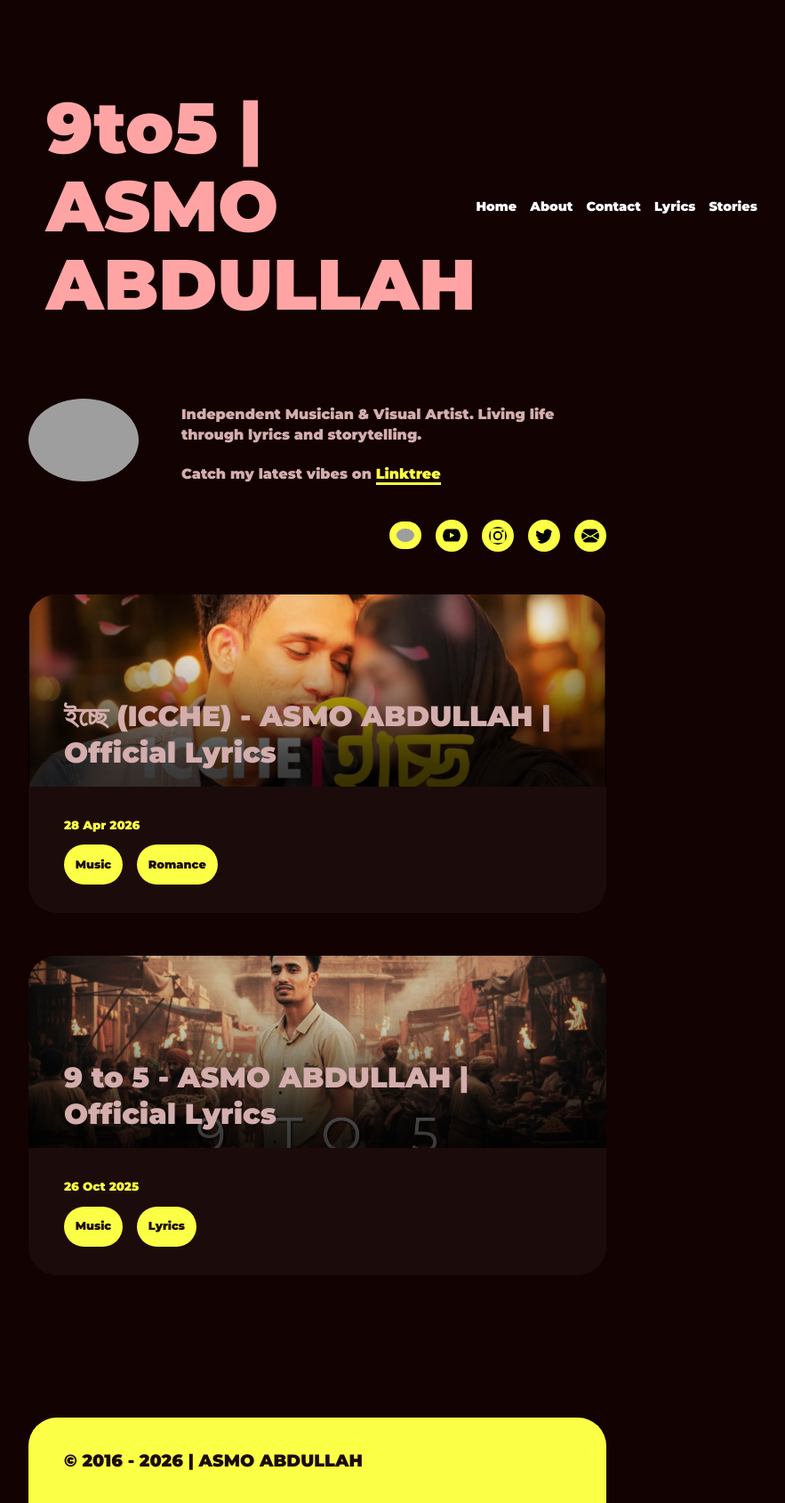
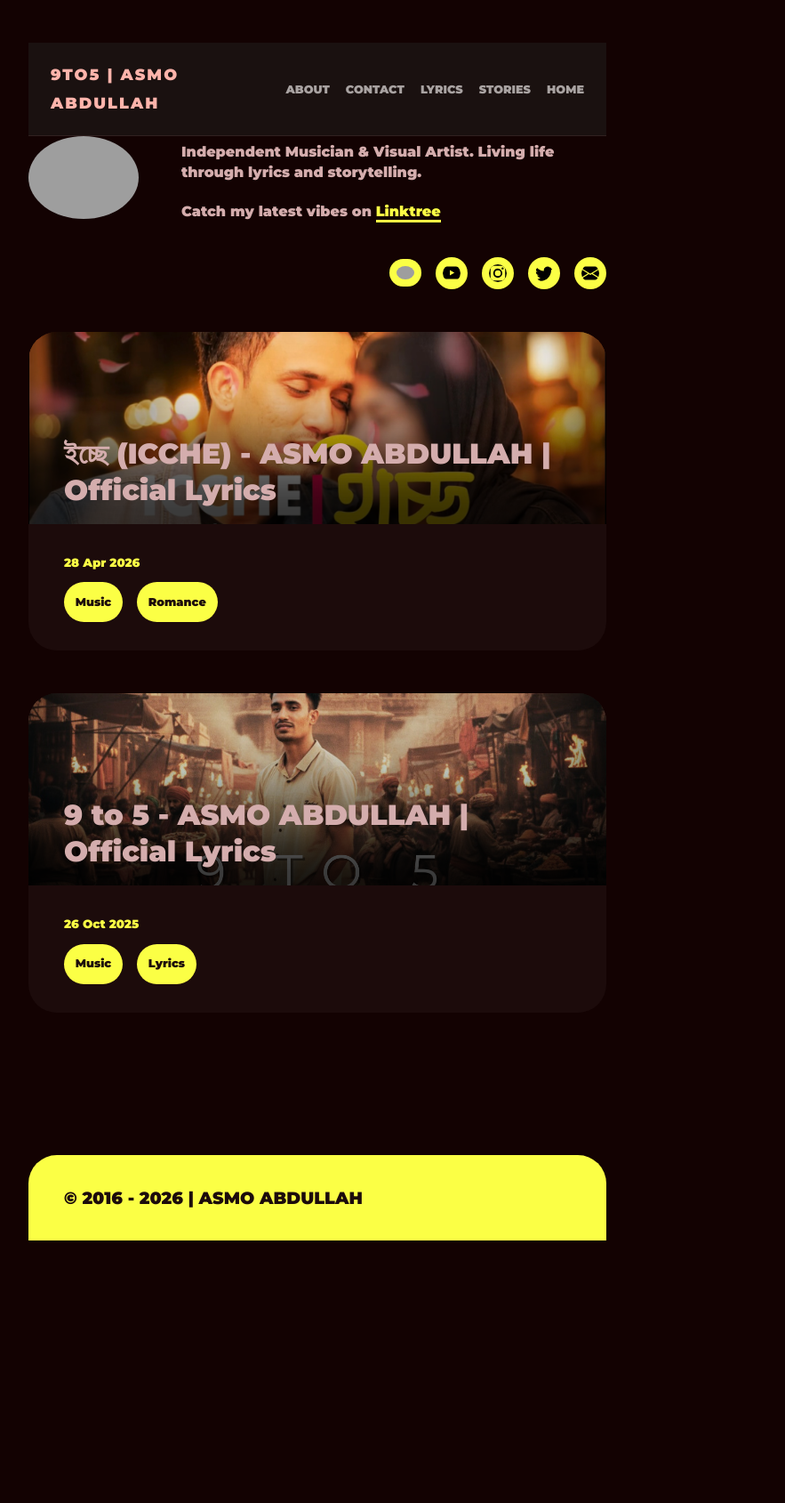
Before and after one commit to asmoabdullahofficial/9to5, a Jekyll site: the page built from index.md, in a window 1280 px wide. Shown: the whole page at 89% size, without its empty margins (283-1166 px from the left). Built offline with Jekyll 4.4.1, drawn with Linux system fonts in a browser that asks for light colours; after the commit the page ends 1394 px from its top, so only the background shows below that; grey boxes are pictures that could not be loaded.

Commit message:
Update header.html

```diff
--- a/_includes/header.html
+++ b/_includes/header.html
@@ -1,60 +1,74 @@
-<header class="header {% if page.layout == 'post' %}article-page{% endif %}">
-  <div class="header-container">
-    <a href="{{ site.baseurl }}/" class="site-title">
-      {{ site.title }}
-    </a>
-
-    <nav class="header-nav">
-      <ul class="nav-list">
-        <li><a href="{{ site.baseurl }}/" class="nav-link">Home</a></li>
-        <li><a href="{{ site.baseurl }}/about/" class="nav-link">About</a></li>
-        <li><a href="{{ site.baseurl }}/contact/" class="nav-link">Contact</a></li>
-        <li><a href="{{ site.baseurl }}/#article" class="nav-link">Lyrics</a></li>
-        <li><a href="{{ site.baseurl }}/#article" class="nav-link">Stories</a></li>
+<header class="custom-header">
+  <div class="header-content">
+    <a href="{{ site.baseurl }}/" class="logo">{{ site.title }}</a>
+    <nav>
+      <ul class="nav-links">
+        <li><a href="{{ site.baseurl }}/about/">About</a></li>
+        <li><a href="{{ site.baseurl }}/contact/">Contact</a></li>
+        <li><a href="{{ site.baseurl }}/#article">Lyrics</a></li>
+        <li><a href="{{ site.baseurl }}/#article">Stories</a></li>
+        <li><a href="{{ site.baseurl }}/">Home</a></li>
       </ul>
     </nav>
   </div>
 </header>
 
 <style>
-  .header-container {
+  .custom-header {
+    background-color: #1a1110;
+    padding: 20px 0;
+    border-bottom: 1px solid rgba(255, 180, 171, 0.1);
+    position: sticky;
+    top: 0;
+    z-index: 1000;
+  }
+  .header-content {
+    max-width: 1000px;
+    margin: 0 auto;
     display: flex;
     justify-content: space-between;
     align-items: center;
-    padding: 20px;
-    max-width: 1000px;
-    margin: 0 auto;
+    padding: 0 25px;
   }
-  .site-title {
-    font-size: 1.5rem;
-    font-weight: bold;
+  .logo {
+    color: #ffb4ab;
     text-decoration: none;
-    color: var(--md-sys-color-primary, #bb86fc);
+    font-size: 1.1rem;
+    font-weight: 700;
+    text-transform: uppercase;
+    letter-spacing: 2px;
   }
-  .nav-list {
+  .nav-links {
     list-style: none;
     display: flex;
-    gap: 15px;
+    gap: 18px;
     margin: 0;
     padding: 0;
   }
-  .nav-link {
+  .nav-links a {
+    color: #e6e1e0;
     text-decoration: none;
-    color: var(--md-sys-color-on-surface, #fff);
-    font-size: 0.9rem;
-    font-weight: 500;
+    font-size: 0.8rem;
+    font-weight: 600;
+    text-transform: uppercase;
+    transition: 0.4s ease;
+    opacity: 0.7;
   }
-  .nav-link:hover {
-    color: var(--md-sys-color-primary, #bb86fc);
+  .nav-links a:hover {
+    color: #ffb4ab;
+    opacity: 1;
   }
+
   @media (max-width: 600px) {
-    .header-container {
+    .header-content {
       flex-direction: column;
-      gap: 10px;
+      gap: 12px;
     }
-    .nav-list {
-      font-size: 0.8rem;
-      gap: 10px;
+    .nav-links {
+      gap: 12px;
+    }
+    .nav-links a {
+      font-size: 0.7rem;
     }
   }
 </style>
```
